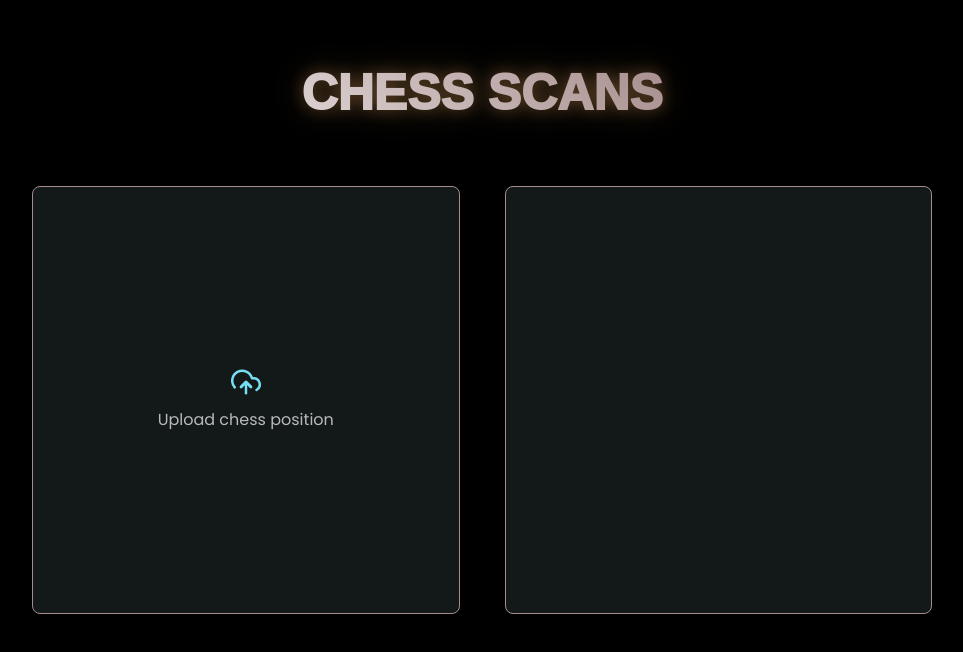
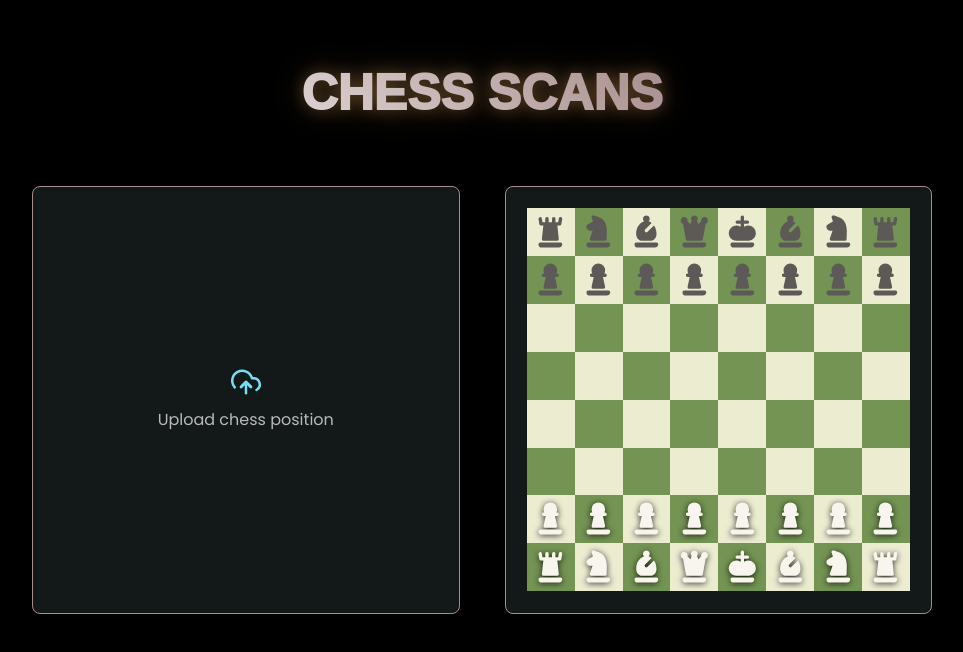
Before and after one commit to sathwikv2005/Chess-Scan-web, a React (Vite) app: page / in a window 1280 px wide. Shown: the top 652 px of the page, without its empty margins (158-1121 px from the left). Built offline with nearby package versions, Linux system fonts and the light colour scheme; a web font is replaced by a local one.

Commit message:
add chess board

```diff
--- /dev/null
+++ b/src/components/board/Board.jsx
@@ -0,0 +1,225 @@
+import {
+	TbChessFilled as Pawn,
+	TbChessBishopFilled as Bishop,
+	TbChessKingFilled as King,
+	TbChessKnightFilled as Knight,
+	TbChessQueenFilled as Queen,
+	TbChessRookFilled as Rook,
+} from 'react-icons/tb'
+
+import { useEffect, useMemo, useRef, useState } from 'react'
+import styles from './Board.module.css'
+
+const PIECES = {
+	P: { Icon: Pawn, color: 'white' },
+	R: { Icon: Rook, color: 'white' },
+	N: { Icon: Knight, color: 'white' },
+	B: { Icon: Bishop, color: 'white' },
+	Q: { Icon: Queen, color: 'white' },
+	K: { Icon: King, color: 'white' },
+
+	p: { Icon: Pawn, color: 'black' },
+	r: { Icon: Rook, color: 'black' },
+	n: { Icon: Knight, color: 'black' },
+	b: { Icon: Bishop, color: 'black' },
+	q: { Icon: Queen, color: 'black' },
+	k: { Icon: King, color: 'black' },
+}
+
+function fenToBoard(fen) {
+	const placement = fen.split(' ')[0]
+
+	const board = []
+
+	for (const rank of placement.split('/')) {
+		const row = []
+
+		for (const char of rank) {
+			if (/\d/.test(char)) {
+				for (let i = 0; i < Number(char); i++) {
+					row.push(null)
+				}
+			} else {
+				row.push(char)
+			}
+		}
+
+		board.push(row)
+	}
+
+	return board
+}
+
+function boardToFen(board, oldFen) {
+	const parts = oldFen.split(' ')
+
+	const placement = board
+		.map((row) => {
+			let str = ''
+			let empty = 0
+
+			for (const square of row) {
+				if (!square) {
+					empty++
+				} else {
+					if (empty) {
+						str += empty
+						empty = 0
+					}
+
+					str += square
+				}
+			}
+
+			if (empty) str += empty
+
+			return str
+		})
+		.join('/')
+
+	parts[0] = placement
+
+	return parts.join(' ')
+}
+
+export default function Board({ fen, setFen }) {
+	const [board, setBoard] = useState(() => fenToBoard(fen))
+	const [selectedSquare, setSelectedSquare] = useState(null)
+	const [dragged, setDragged] = useState(null)
+
+	const boardRef = useRef(null)
+
+	useEffect(() => {
+		setBoard(fenToBoard(fen))
+	}, [fen])
+
+	useEffect(() => {
+		setFen?.(boardToFen(board, fen))
+	}, [board])
+
+	useEffect(() => {
+		function handleClickOutside(event) {
+			if (boardRef.current && !boardRef.current.contains(event.target)) {
+				setSelectedSquare(null)
+			}
+		}
+
+		document.addEventListener('mousedown', handleClickOutside)
+
+		return () => {
+			document.removeEventListener('mousedown', handleClickOutside)
+		}
+	}, [])
+
+	const pieceOptions = useMemo(
+		() => ['K', 'Q', 'R', 'B', 'N', 'P', 'k', 'q', 'r', 'b', 'n', 'p'],
+		[],
+	)
+
+	function updateSquare(row, col, piece) {
+		setBoard((prev) => {
+			const next = prev.map((r) => [...r])
+			next[row][col] = piece
+			return next
+		})
+	}
+
+	function handleDrop(row, col) {
+		if (!dragged) return
+
+		setBoard((prev) => {
+			const next = prev.map((r) => [...r])
+
+			next[row][col] = next[dragged.row][dragged.col]
+			next[dragged.row][dragged.col] = null
+
+			return next
+		})
+
+		setDragged(null)
+	}
+
+	return (
+		<div className={styles.wrapper}>
+			<div ref={boardRef} className={styles.board}>
+				{board.map((row, rowIndex) =>
+					row.map((piece, colIndex) => {
+						const dark = (rowIndex + colIndex) % 2
+
+						return (
+							<div
+								key={`${rowIndex}-${colIndex}`}
+								className={`${styles.square} ${dark ? styles.dark : styles.light}`}
+								onDragOver={(e) => e.preventDefault()}
+								onDrop={() => handleDrop(rowIndex, colIndex)}
+								onClick={() =>
+									setSelectedSquare({
+										row: rowIndex,
+										col: colIndex,
+									})
+								}
+							>
+								{piece && (
+									<Piece
+										piece={piece}
+										onDragStart={() =>
+											setDragged({
+												row: rowIndex,
+												col: colIndex,
+											})
+										}
+									/>
+								)}
+
+								{selectedSquare?.row === rowIndex && selectedSquare?.col === colIndex && (
+									<div className={styles.picker} onClick={(e) => e.stopPropagation()}>
+										<div className={styles.pieceGrid}>
+											{pieceOptions.map((option) => {
+												const { Icon, color } = PIECES[option]
+
+												return (
+													<button
+														key={option}
+														className={styles.pickButton}
+														onClick={() => {
+															updateSquare(rowIndex, colIndex, option)
+															setSelectedSquare(null)
+														}}
+													>
+														<Icon className={color === 'white' ? styles.white : styles.black} />
+													</button>
+												)
+											})}
+										</div>
+
+										{piece && (
+											<button
+												className={styles.deleteButton}
+												onClick={() => {
+													updateSquare(rowIndex, colIndex, null)
+													setSelectedSquare(null)
+												}}
+											>
+												Delete
+											</button>
+										)}
+									</div>
+								)}
+							</div>
+						)
+					}),
+				)}
+			</div>
+		</div>
+	)
+}
+
+function Piece({ piece, onDragStart }) {
+	const { Icon, color } = PIECES[piece]
+
+	return (
+		<div draggable onDragStart={onDragStart} className={styles.piece}>
+			<Icon className={color === 'white' ? styles.white : styles.black} />
+		</div>
+	)
+}
--- /dev/null
+++ b/src/components/board/Board.module.css
@@ -0,0 +1,149 @@
+.wrapper {
+	width: 100%;
+	height: 100%;
+
+	display: flex;
+	align-items: center;
+	justify-content: center;
+}
+
+.board {
+	width: 90%;
+	height: 90%;
+
+	display: grid;
+	grid-template-columns: repeat(8, 1fr);
+	grid-template-rows: repeat(8, 1fr);
+
+	aspect-ratio: 1;
+	position: relative;
+}
+
+.square {
+	position: relative;
+
+	display: flex;
+	align-items: center;
+	justify-content: center;
+
+	cursor: pointer;
+	user-select: none;
+}
+
+.light {
+	background: var(--board-white);
+}
+
+.dark {
+	background: var(--board-black);
+}
+
+.piece {
+	width: 85%;
+	height: 85%;
+
+	display: flex;
+	align-items: center;
+	justify-content: center;
+
+	cursor: grab;
+	z-index: 2;
+}
+
+.piece svg {
+	width: 100%;
+	height: 100%;
+	animation: 1s ease-out drop forwards;
+}
+
+@keyframes drop {
+	0% {
+		opacity: 0.2;
+		transform: translateY(-20px) rotate(-45deg);
+	}
+	100% {
+		opacity: 1;
+		transform: translateY(0px) rotate(0deg);
+	}
+}
+
+.white {
+	filter: drop-shadow(0 1px 3px rgb(0, 0, 0, 0.8));
+
+	color: var(--piece-white);
+}
+
+.black {
+	color: var(--piece-black);
+}
+
+.picker {
+	position: absolute;
+	top: 50%;
+	left: 50%;
+
+	transform: translate(-50%, -50%);
+
+	background: var(--bg2);
+	border: 1px solid var(--redish-brown);
+	border-radius: 12px;
+
+	padding: 10px;
+
+	z-index: 1000;
+
+	box-shadow: 0 0 20px rgba(0, 0, 0, 0.5);
+}
+
+.pieceGrid {
+	display: grid;
+	grid-template-columns: repeat(4, 50px);
+	gap: 8px;
+}
+
+.pickButton {
+	width: 50px;
+	height: 50px;
+
+	border: none;
+	border-radius: 8px;
+
+	background: var(--darker-text);
+	cursor: pointer;
+
+	display: flex;
+	align-items: center;
+	justify-content: center;
+}
+
+.pickButton svg {
+	width: 34px;
+	height: 34px;
+	filter: drop-shadow(0 1px 3px rgb(0, 0, 0, 0.4));
+}
+
+.pickButton:hover,
+.piece:hover {
+	transform: translateY(-3px);
+	filter: brightness(1.2);
+}
+
+.deleteButton {
+	margin-top: 10px;
+
+	width: 100%;
+
+	border: none;
+	border-radius: 8px;
+
+	padding: 8px;
+
+	background: #a33;
+	color: white;
+
+	cursor: pointer;
+}
+
+.deleteButton:hover {
+	filter: brightness(1.15);
+}
--- a/src/components/scan/Scan.jsx
+++ b/src/components/scan/Scan.jsx
@@ -1,14 +1,20 @@
+import { useEffect, useState } from 'react'
+import Board from '../board/Board'
 import Input from './Input'
 import styles from './Scan.module.css'
 
 export default function Scan() {
+	const [fen, setFen] = useState('rnbqkbnr/pppppppp/8/8/8/8/PPPPPPPP/RNBQKBNR w KQkq - 0 1')
+	useEffect(() => {
+		console.log(fen)
+	}, [fen])
 	return (
 		<div className={styles.container}>
 			<div className={styles.wrapper}>
 				<div className={`${styles.box}`}>
 					<Input />
 				</div>
-				<div className={styles.box}></div>
+				<div className={styles.box}>{<Board fen={fen} setFen={setFen} />}</div>
 			</div>
 		</div>
 	)
--- a/src/index.css
+++ b/src/index.css
@@ -13,6 +13,11 @@
 	--font-poppins: 'Poppins', sans-serif;
 	--font-ubuntu: 'Ubuntu', sans-serif;
 	--font-big-shoulders: 'Big Shoulders', sans-serif;
+
+	--piece-white: #f8f5ee;
+	--piece-black: #5c5956;
+	--board-white: #ebecd0;
+	--board-black: #739452;
 }
 
 * {
@@ -31,5 +36,4 @@ body {
 #root,
 body {
 	width: 100dvw;
-	height: 100dvh;
 }
--- a/src/pages/Home.module.css
+++ b/src/pages/Home.module.css
@@ -4,4 +4,5 @@
 	flex-direction: column;
 	align-items: center;
 	justify-self: center;
+	margin-bottom: 4rem;
 }
```
